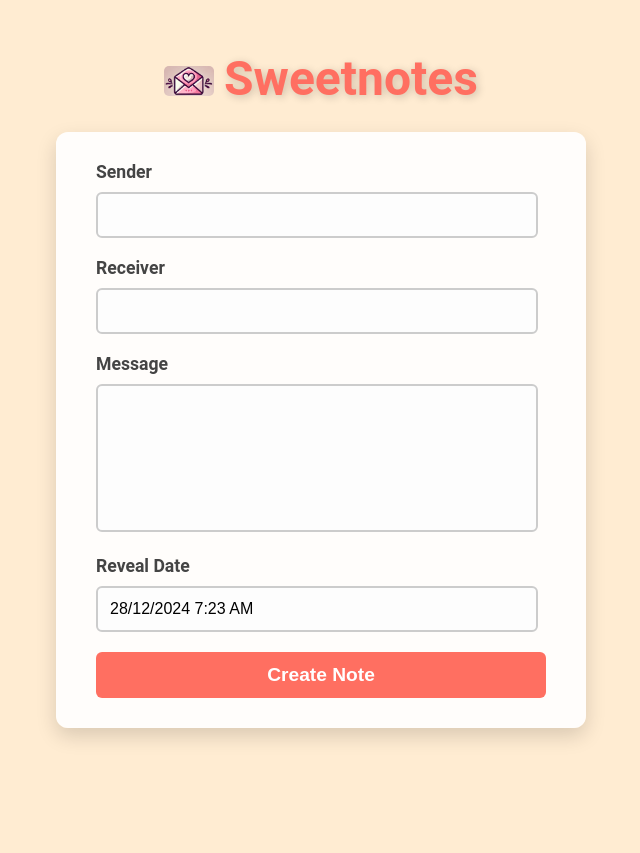
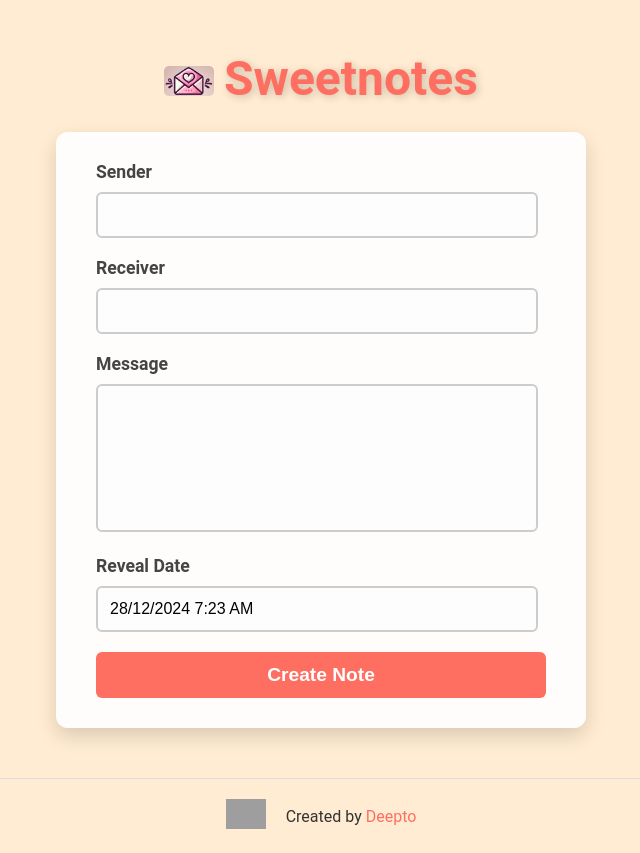
Before and after one commit to deepto98/sweetnotes, a React (Create React App) app in the folder frontend/: page / in a window 1280 px wide. Shown: the whole page, without its empty margins (319-959 px from the left). Before the commit the page ends 800 px from the top, so only its background shows below. Built offline with nearby package versions, Linux system fonts and the light colour scheme; no server answers; grey boxes are pictures that could not be loaded.

Commit message:
added Readme, license, repo star and created by links

```diff
--- a/frontend/src/App.css
+++ b/frontend/src/App.css
@@ -193,6 +193,38 @@ a {
   display: block !important;
 }
 
+/*Footer*/
+.footer {
+  padding: 20px;
+  text-align: center;
+  border-top: 1px solid #ddd;
+}
+
+.links-container {
+  display: flex;
+  justify-content: center;
+  align-items: center;
+  gap: 20px;
+}
+
+.link {
+  text-decoration: none;
+}
+
+.icon {
+  height: 30px;
+}
+
+.created-by {
+  font-size: 1em;
+  color: #333;
+}
+
+.profile-link {
+  color: #ff6f61;
+  text-decoration: none;
+}
+
 /* Mobile Styles */
 @media (max-width: 768px) {
   .title {
--- a/frontend/src/CreateNote.js
+++ b/frontend/src/CreateNote.js
@@ -3,7 +3,7 @@ import DatePicker from "react-datepicker";
 import { formatISO } from "date-fns";
 import { useNavigate } from "react-router-dom";
 import "react-datepicker/dist/react-datepicker.css";
- import CryptoJS from "crypto-js";
+import CryptoJS from "crypto-js";
 
 function CreateNote() {
   const [sender, setSender] = useState("");
--- /dev/null
+++ b/frontend/src/Footer.js
@@ -0,0 +1,31 @@
+import React from 'react';
+
+const Footer = () => {
+  // Replace these URLs with your repository and GitHub profile URLs
+  const repoUrl = 'https://github.com/deepto98/sweetnotes';
+  const profileUrl = 'https://github.com/deepto98';
+
+  return (
+    <footer className="footer">
+      <div className="links-container">
+        {/* GitHub Star Button Badge */}
+        <a href={repoUrl} target="_blank" rel="noopener noreferrer" className="link">
+          <img
+            src="https://img.shields.io/github/stars/deepto98/sweetnotes?style=social"
+            alt="GitHub stars"
+            className="icon"
+          />
+        </a>
+        {/* Created by Link */}
+        <span className="created-by">
+          Created by{' '}
+          <a href={profileUrl} target="_blank" rel="noopener noreferrer" className="profile-link">
+            Deepto
+          </a>
+        </span>
+      </div>
+    </footer>
+  );
+};
+
+export default Footer;
--- a/frontend/src/index.js
+++ b/frontend/src/index.js
@@ -1,13 +1,15 @@
-import React from 'react';
-import ReactDOM from 'react-dom/client';
-import './index.css';
-import App from './App';
-import reportWebVitals from './reportWebVitals';
+import React from "react";
+import ReactDOM from "react-dom/client";
+import "./index.css";
+import App from "./App";
+import reportWebVitals from "./reportWebVitals";
+import Footer from "./Footer";
 
-const root = ReactDOM.createRoot(document.getElementById('root'));
+const root = ReactDOM.createRoot(document.getElementById("root"));
 root.render(
   <React.StrictMode>
     <App />
+    <Footer />
   </React.StrictMode>
 );
 
```
Also changed, not shown: 2 other files (tests, documents, lock files or other folders).
